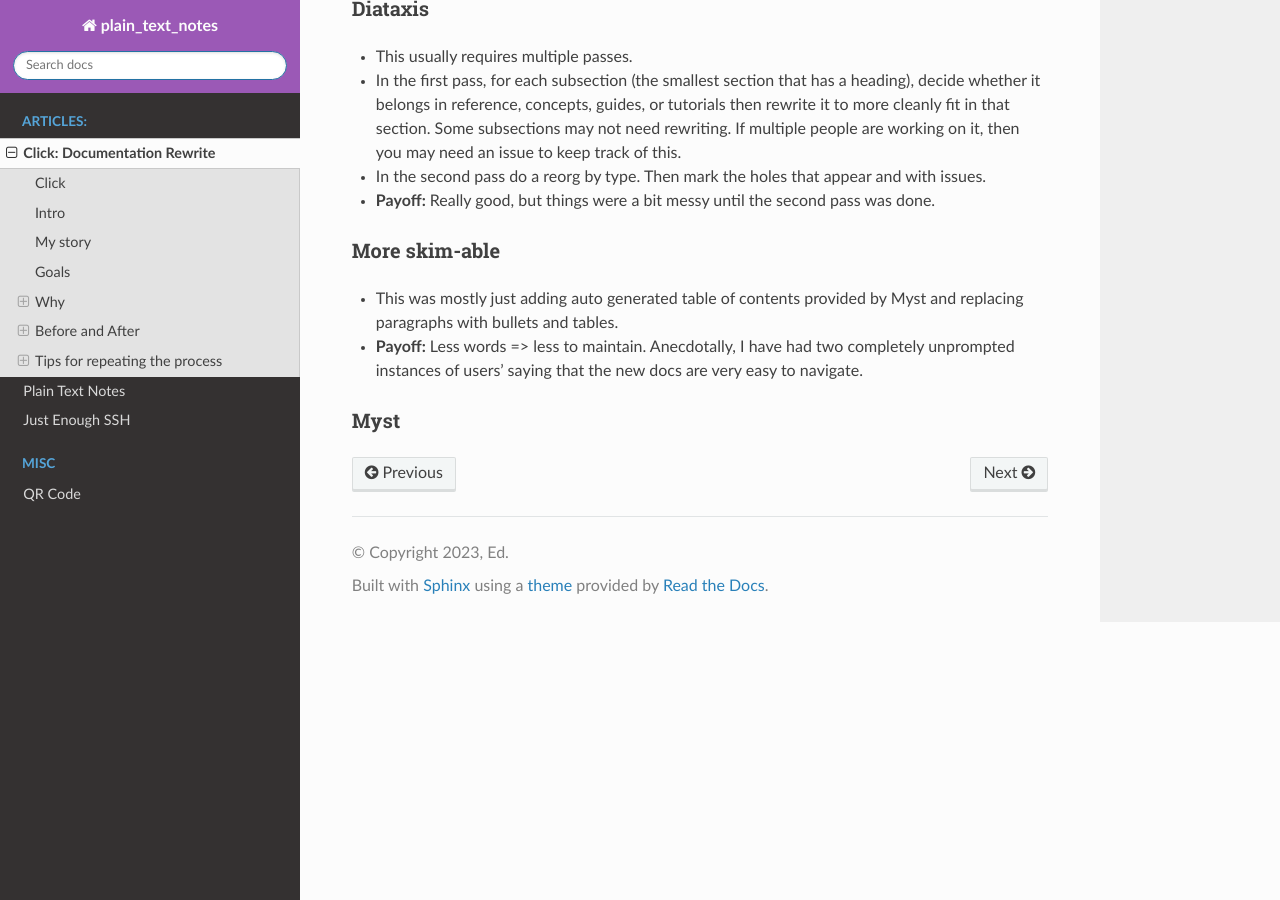
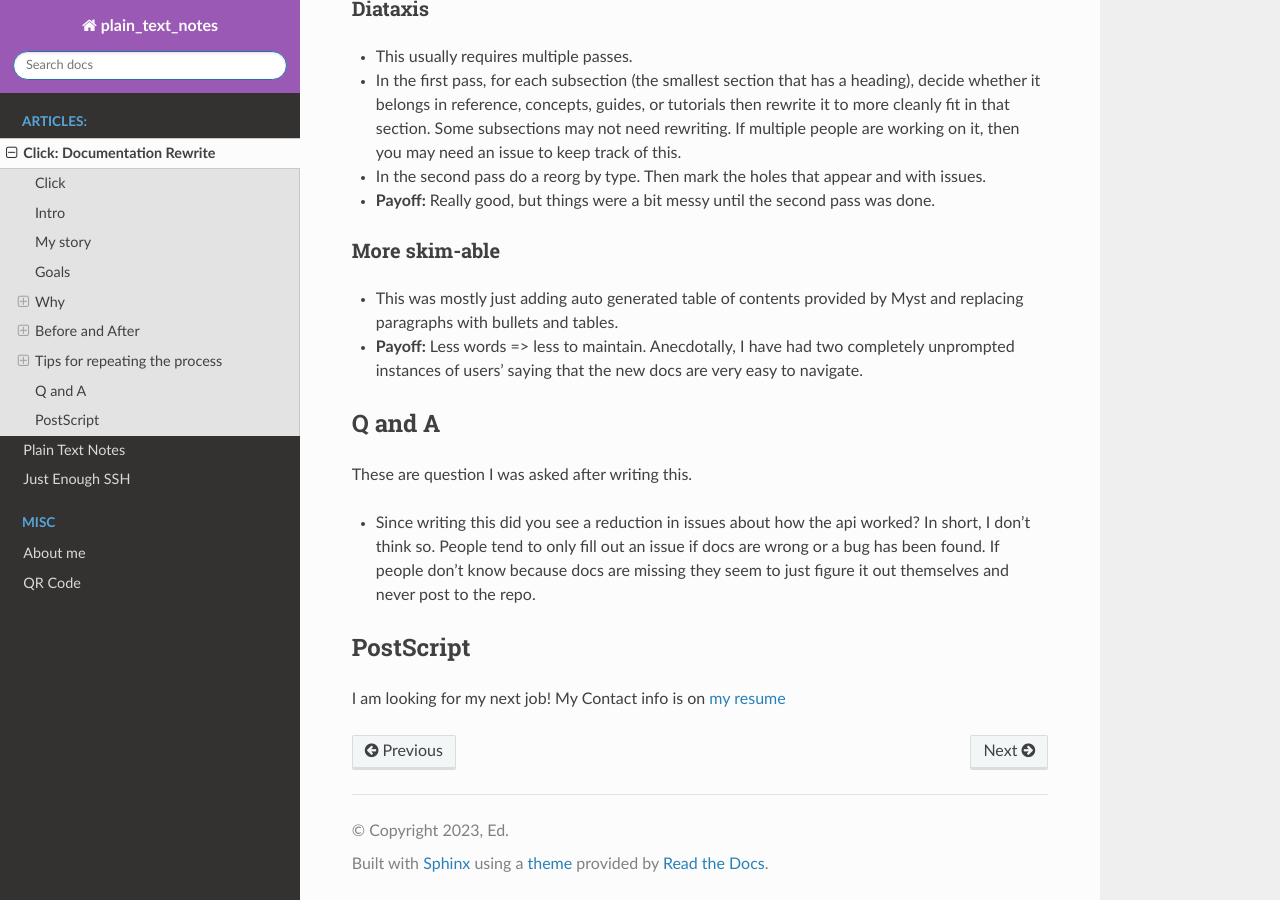
Before and after one commit to Rowlando13/plain-text-notes, a Sphinx documentation site: the page built from docs/click/click_docs_rewrite.md, in a window 1280 px wide and 900 px high, scrolled down 5186 px. Built offline with Sphinx 7.4.7 and the Read the Docs theme 3.1.0, drawn with Linux system fonts in a browser that asks for light colours.

Commit message:
Add resume.

```diff
--- a/docs/click/click_docs_rewrite.md
+++ b/docs/click/click_docs_rewrite.md
@@ -235,4 +235,11 @@ Options:
 ### More skim-able
 * This was mostly just adding auto generated table of contents provided by Myst and replacing paragraphs with bullets and tables.
 * **Payoff:** Less words => less to maintain. Anecdotally, I have had two completely unprompted instances of users' saying that the new docs are very easy to navigate.
-### Myst
+
+## Q and A
+These are question I was asked after writing this.
+* Since writing this did you see a reduction in issues about how the api worked?
+In short, I don't think so. People tend to only fill out an issue if docs are wrong or a bug has been found. If people don't know because docs are missing they seem to just figure it out themselves and never post to the repo.
+
+## PostScript
+I am looking for my next job! My Contact info is on [my resume](#resume)
```
Also changed, not shown: docs/about.md (added, +23 -0 lines), docs/index.rst (+9 -0 lines), 1 other file.
